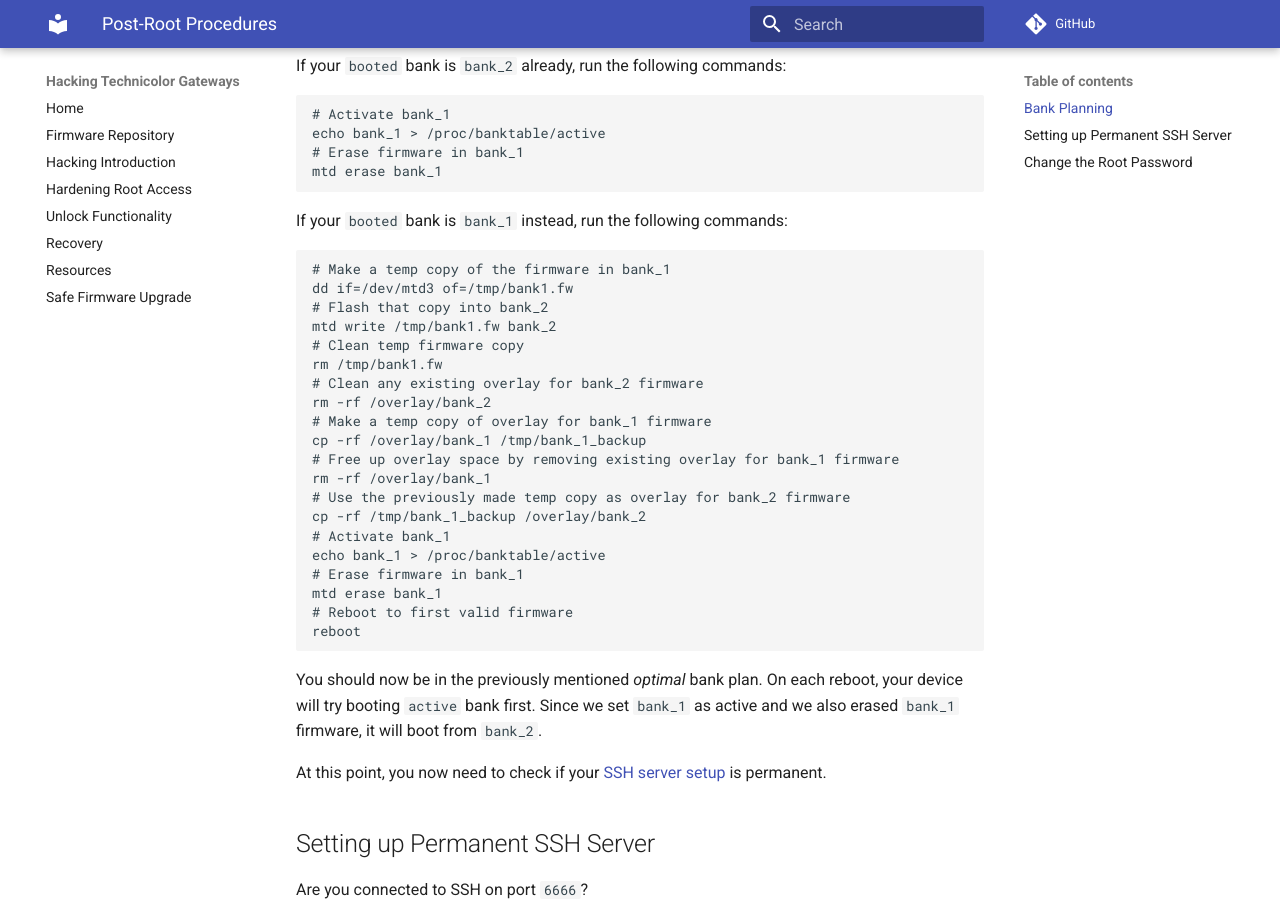
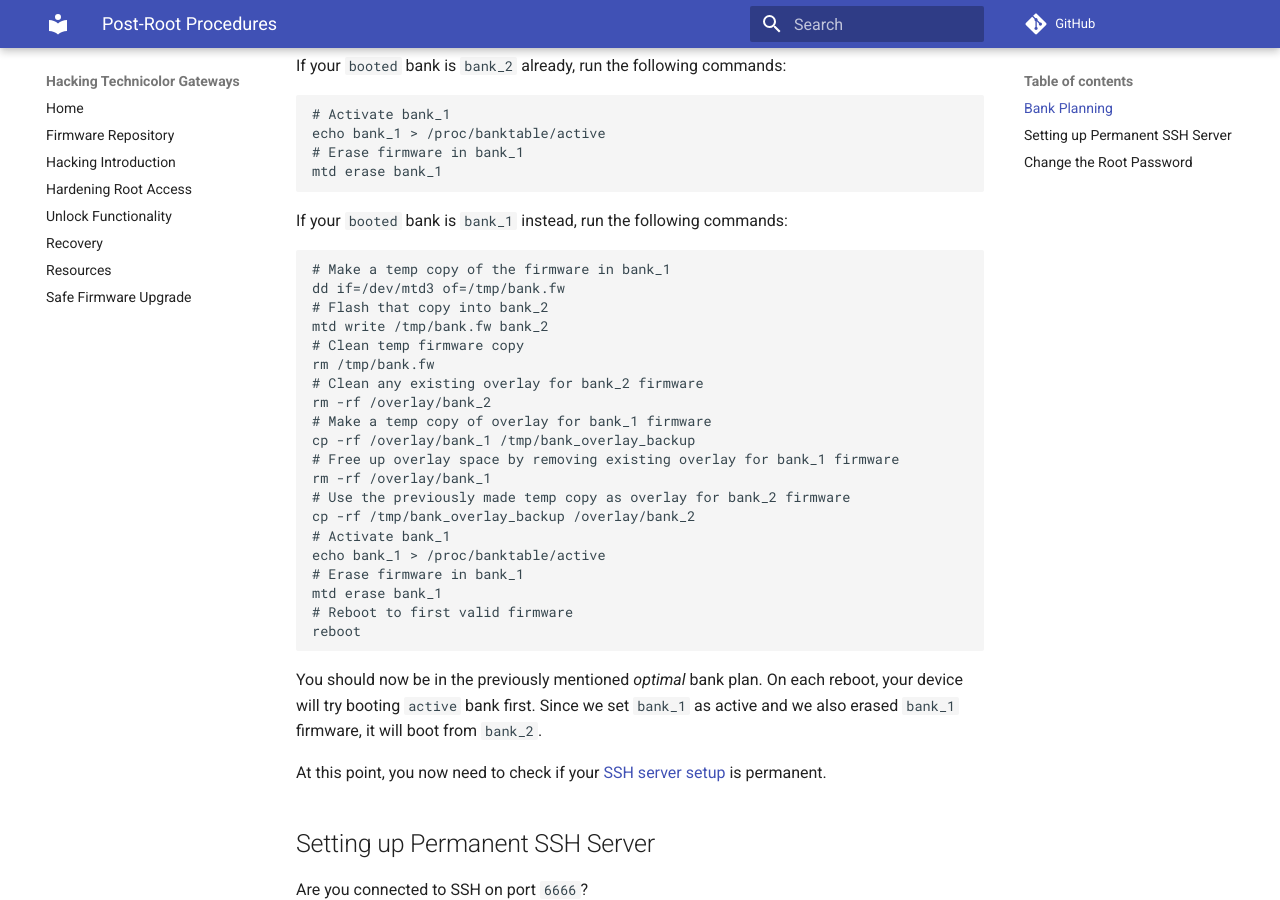
Before and after one commit to hack-technicolor/hack-technicolor, an MkDocs documentation site: the page built from docs/Hacking/PostRoot.md, in a window 1280 px wide and 900 px high, scrolled down 1226 px. Built offline with MkDocs 1.6.1 and Material for MkDocs 9.7.7, drawn with Linux system fonts in a browser that asks for light colours; comment, search, counter and statistics services are not loaded.

Commit message:
Rename temp files for bank planning steps This should help readers to avoid getting tricked when running counterintuitive commands

````diff
--- a/docs/Hacking/PostRoot.md
+++ b/docs/Hacking/PostRoot.md
@@ -53,19 +53,19 @@ If your `booted` bank is `bank_1` instead, run the following commands:
 
 ```bash
 # Make a temp copy of the firmware in bank_1
-dd if=/dev/mtd3 of=/tmp/bank1.fw
+dd if=/dev/mtd3 of=/tmp/bank.fw
 # Flash that copy into bank_2
-mtd write /tmp/bank1.fw bank_2
+mtd write /tmp/bank.fw bank_2
 # Clean temp firmware copy
-rm /tmp/bank1.fw
+rm /tmp/bank.fw
 # Clean any existing overlay for bank_2 firmware
 rm -rf /overlay/bank_2
 # Make a temp copy of overlay for bank_1 firmware
-cp -rf /overlay/bank_1 /tmp/bank_1_backup
+cp -rf /overlay/bank_1 /tmp/bank_overlay_backup
 # Free up overlay space by removing existing overlay for bank_1 firmware
 rm -rf /overlay/bank_1
 # Use the previously made temp copy as overlay for bank_2 firmware
-cp -rf /tmp/bank_1_backup /overlay/bank_2
+cp -rf /tmp/bank_overlay_backup /overlay/bank_2
 # Activate bank_1
 echo bank_1 > /proc/banktable/active
 # Erase firmware in bank_1
````
